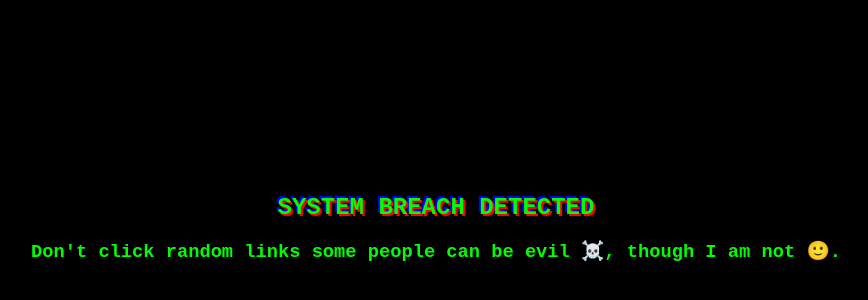
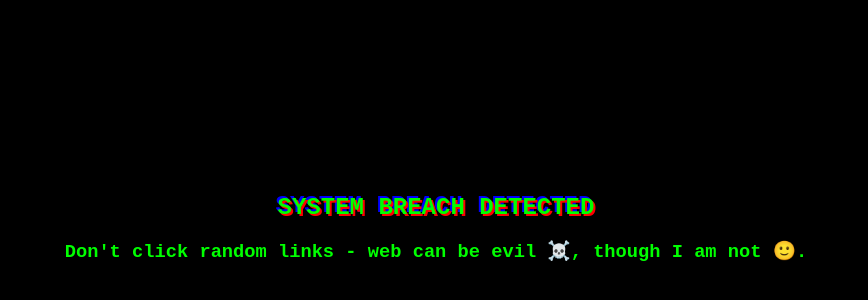
Before and after one commit to abir0git/abir_website, a plain HTML site: page index.html in a window 1280 px wide. Shown: the part 30-330 px from the top of the page, without its empty margins (204-1072 px from the left). Drawn offline with Linux system fonts and the light colour scheme.

Commit message:
Update index.html

```diff
--- a/index.html
+++ b/index.html
@@ -22,10 +22,10 @@
         window.onload = function() {
             setTimeout(function() {
                 alert("WARNING: Your system has been hacked!");
-            }, 500); // Small delay to allow page to load
+            }, 1100); // Small delay to allow page to load
             setTimeout(function() {
-                document.body.innerHTML += "<h3>Don't click random links some people can be evil ☠️, though I am not 🙂.</h3>";
-            }, 1000);
+                document.body.innerHTML += "<h3>Don't click random links - web can be evil ☠️, though I am not 🙂.</h3>";
+            }, 1500);
         };
     </script>
 </head>
```
